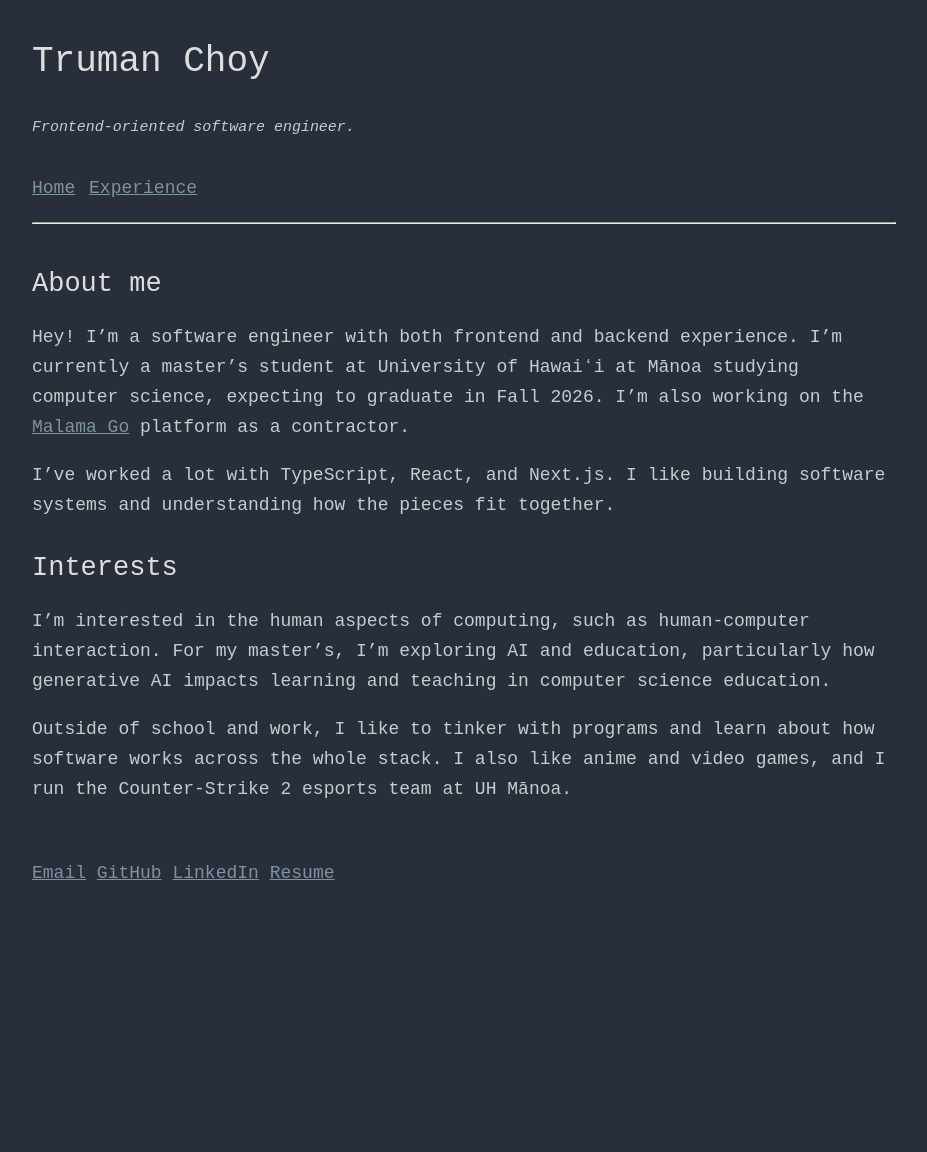
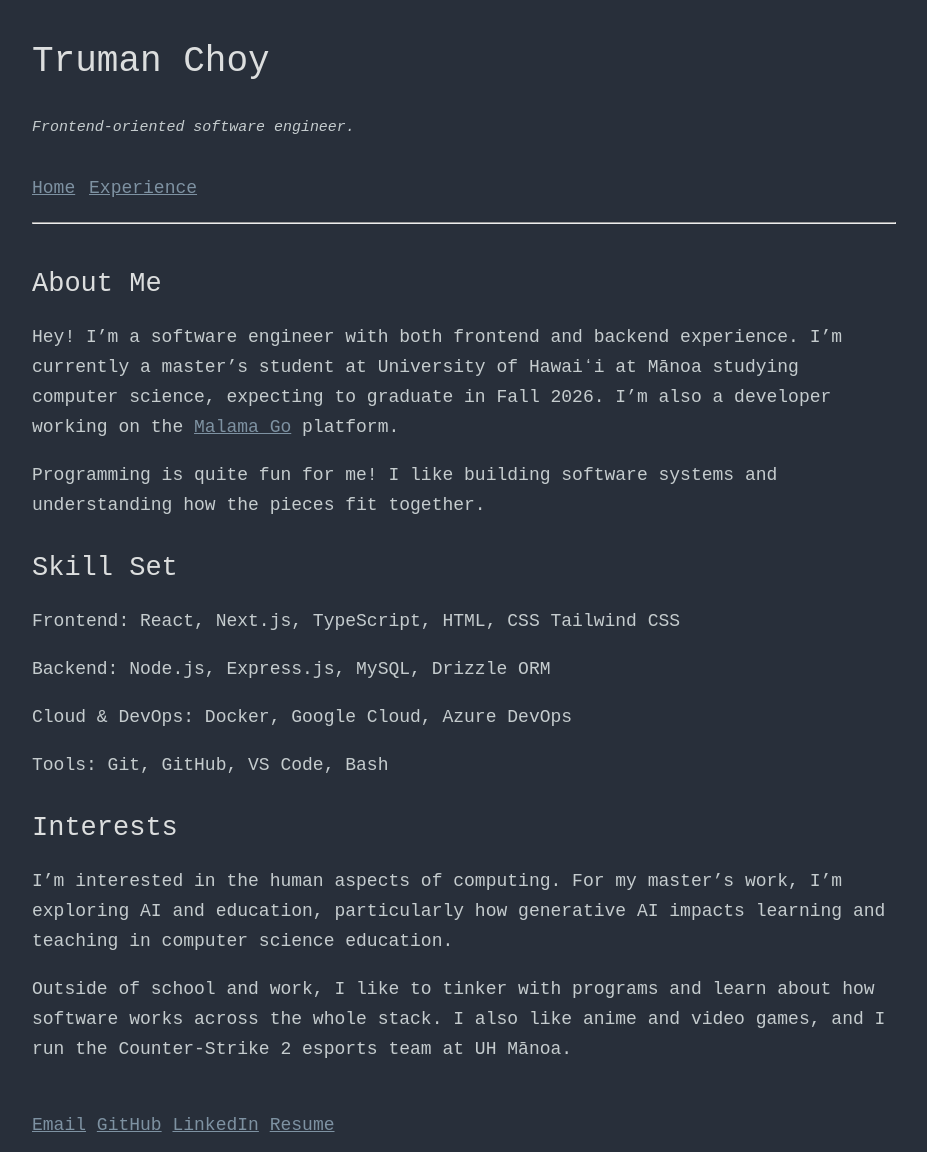
Before and after one commit to choytr/choytr.github.io, a Jekyll site: the page built from index.md, in a window 1280 px wide. Shown: the whole page, without its empty margins (176-1103 px from the left). Built offline with Jekyll 4.4.1, drawn with Linux system fonts in a browser that asks for light colours; before the commit the page ends 900 px from its top, so only the background shows below that.

Commit message:
Adjust wording and delete unused files

```diff
--- a/index.md
+++ b/index.md
@@ -2,16 +2,24 @@
 layout: default
 ---
 
-## About me
+## About Me
 
-Hey! I'm a software engineer with both frontend and backend experience. I'm currently a master's student at University of Hawaiʻi at Mānoa studying computer science, expecting to graduate in Fall 2026. I'm also working on the [Malama Go](https://malamago.com/) platform as a contractor.
+Hey! I'm a software engineer with both frontend and backend experience. I'm currently a master's student at University of Hawaiʻi at Mānoa studying computer science, expecting to graduate in Fall 2026. I'm also a developer working on the [Malama Go](https://malamago.com/) platform.
 
-I've worked a lot with TypeScript, React, and Next.js. I like building software systems and understanding how the pieces fit together.
+Programming is quite fun for me! I like building software systems and understanding how the pieces fit together.
 
-<!-- You can find my full work experience [here](/work), and you can see the tech stack I work with [here](/tech). -->
+## Skill Set
+
+Frontend: React, Next.js, TypeScript, HTML, CSS Tailwind CSS
+
+Backend: Node.js, Express.js, MySQL, Drizzle ORM
+
+Cloud & DevOps: Docker, Google Cloud, Azure DevOps
+
+Tools: Git, GitHub, VS Code, Bash
 
 ## Interests
 
-I'm interested in the human aspects of computing, such as human-computer interaction. For my master's, I'm exploring AI and education, particularly how generative AI impacts learning and teaching in computer science education.
+I'm interested in the human aspects of computing. For my master's work, I'm exploring AI and education, particularly how generative AI impacts learning and teaching in computer science education.
 
 Outside of school and work, I like to tinker with programs and learn about how software works across the whole stack. I also like anime and video games, and I run the Counter-Strike 2 esports team at UH Mānoa.
```
Also changed, not shown: contact.md (deleted, +0 -9 lines), experience.md (+3 -3 lines), tech.md (deleted, +0 -7 lines).
